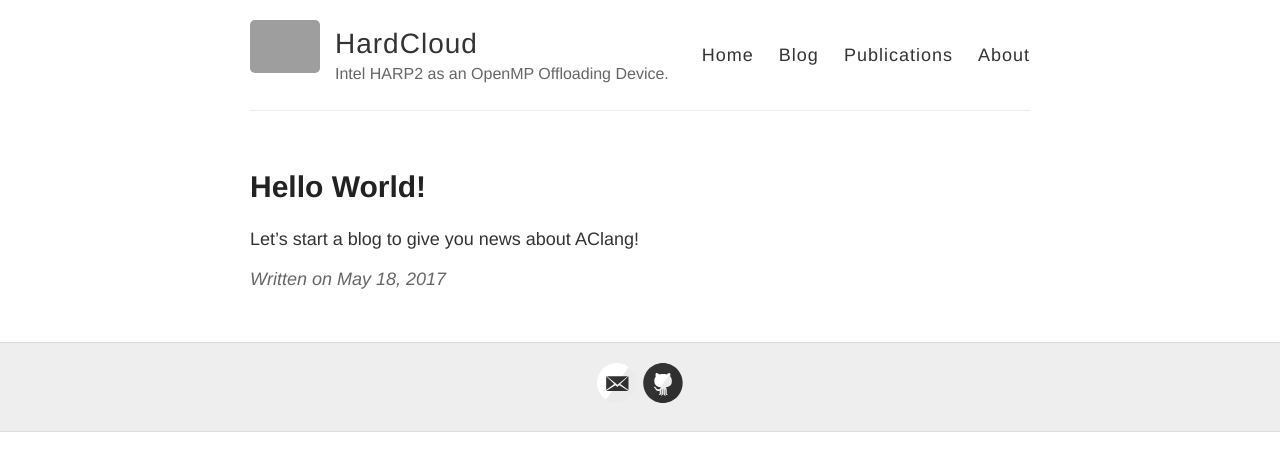
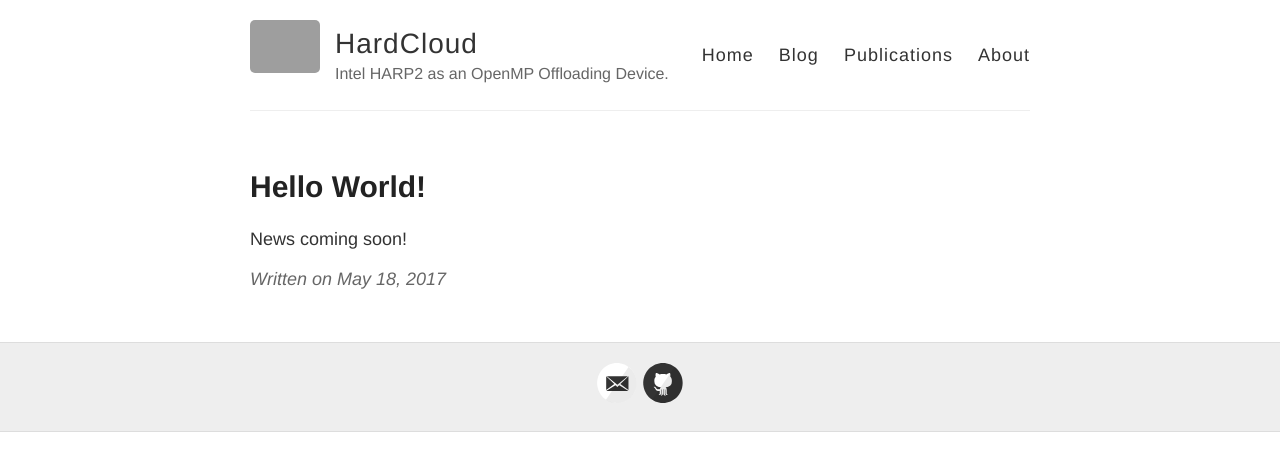
Before and after one commit to ramonn76/HardCloud, a Jekyll site: the page built from _posts/2017-05-18-Start.md, in a window 1280 px wide. Shown: the top 471 px of the page. Built offline with Jekyll 4.4.1, drawn with Linux system fonts in a browser that asks for light colours; grey boxes are pictures that could not be loaded.

Commit message:
Update 2017-05-18-Start.md

```diff
--- a/_posts/2017-05-18-Start.md
+++ b/_posts/2017-05-18-Start.md
@@ -3,4 +3,4 @@ layout: post
 title: Hello World!
 ---
 
-Let's start a blog to give you news about AClang!
+News coming soon!
```
